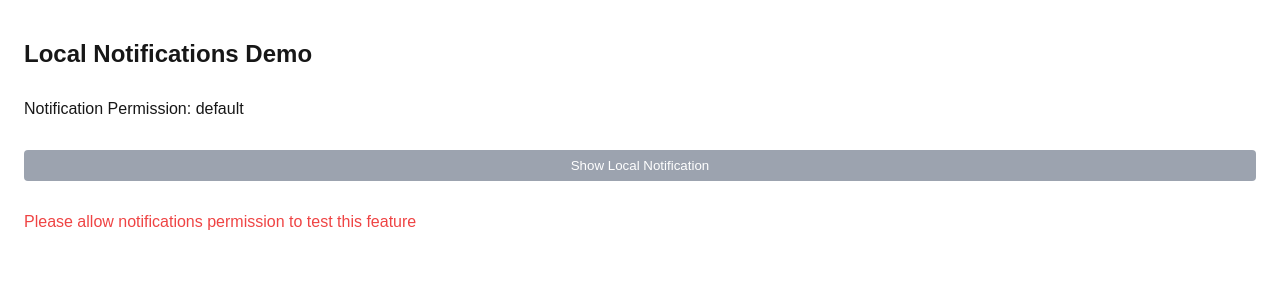
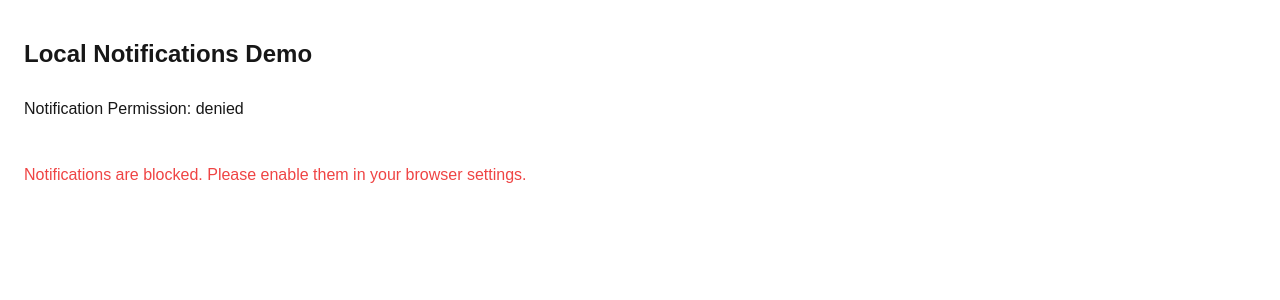
Before and after one commit to rbatsenko/push-notifications-test, a Next.js app: page / in a window 1280 px wide. Shown: the top 300 px of the page. Built offline with nearby package versions, Linux system fonts and the light colour scheme.

Commit message:
chore: fix

```diff
--- a/src/app/page.tsx
+++ b/src/app/page.tsx
@@ -2,6 +2,10 @@
 
 import { useEffect, useState } from "react";
 import IOSInstallPrompt from "../components/IOSInstallPrompt";
+
+const isIOS = () =>
+  typeof window !== "undefined" &&
+  /iphone|ipad|ipod/.test(window.navigator.userAgent.toLowerCase());
 
 export default function Home() {
   const [permission, setPermission] =
@@ -15,6 +19,13 @@ export default function Home() {
     const initializeApp = async () => {
       try {
         if (typeof window === "undefined") return;
+
+        // Early return for iOS with specific message
+        if (isIOS()) {
+          setError("Push notifications are not supported on iOS devices");
+          setIsSupported(false);
+          return;
+        }
 
         // Check if notifications are supported
         if (!("Notification" in window)) {
@@ -30,10 +41,9 @@ export default function Home() {
           return;
         }
 
-        // Request notification permission only if supported
+        // Get current permission status
         if ("Notification" in window) {
-          const perm = await Notification.requestPermission();
-          setPermission(perm);
+          setPermission(Notification.permission);
         }
 
         // Register Service Worker
@@ -47,6 +57,18 @@ export default function Home() {
 
     initializeApp();
   }, []);
+
+  const requestPermission = async () => {
+    try {
+      const perm = await Notification.requestPermission();
+      setPermission(perm);
+    } catch (err) {
+      console.error("Error requesting permission:", err);
+      setError(
+        err instanceof Error ? err.message : "Failed to request permission"
+      );
+    }
+  };
 
   const showNotification = async () => {
     try {
@@ -81,13 +103,13 @@ export default function Home() {
             marginBottom: "1rem",
           }}
         >
-          Error
+          {isIOS() ? "Not Supported" : "Error"}
         </h1>
         <p style={{ color: "#ef4444" }}>{error}</p>
-        {!isSupported && (
+        {isIOS() && (
           <p style={{ marginTop: "1rem" }}>
-            Note: Push notifications are not supported on iOS Safari. Please use
-            a different browser or platform to test this feature.
+            While you can install this app on your home screen, iOS does not
+            support web push notifications at this time.
           </p>
         )}
       </main>
@@ -112,16 +134,22 @@ export default function Home() {
           <>
             <p>Notification Permission: {permission}</p>
 
-            <button
-              onClick={showNotification}
-              disabled={!registration || permission !== "granted"}
-            >
-              Show Local Notification
-            </button>
+            {permission === "default" && (
+              <button onClick={requestPermission}>
+                Request Notification Permission
+              </button>
+            )}
 
-            {permission !== "granted" && (
+            {permission === "granted" && (
+              <button onClick={showNotification} disabled={!registration}>
+                Show Local Notification
+              </button>
+            )}
+
+            {permission === "denied" && (
               <p className="error-text">
-                Please allow notifications permission to test this feature
+                Notifications are blocked. Please enable them in your browser
+                settings.
               </p>
             )}
           </>
```
